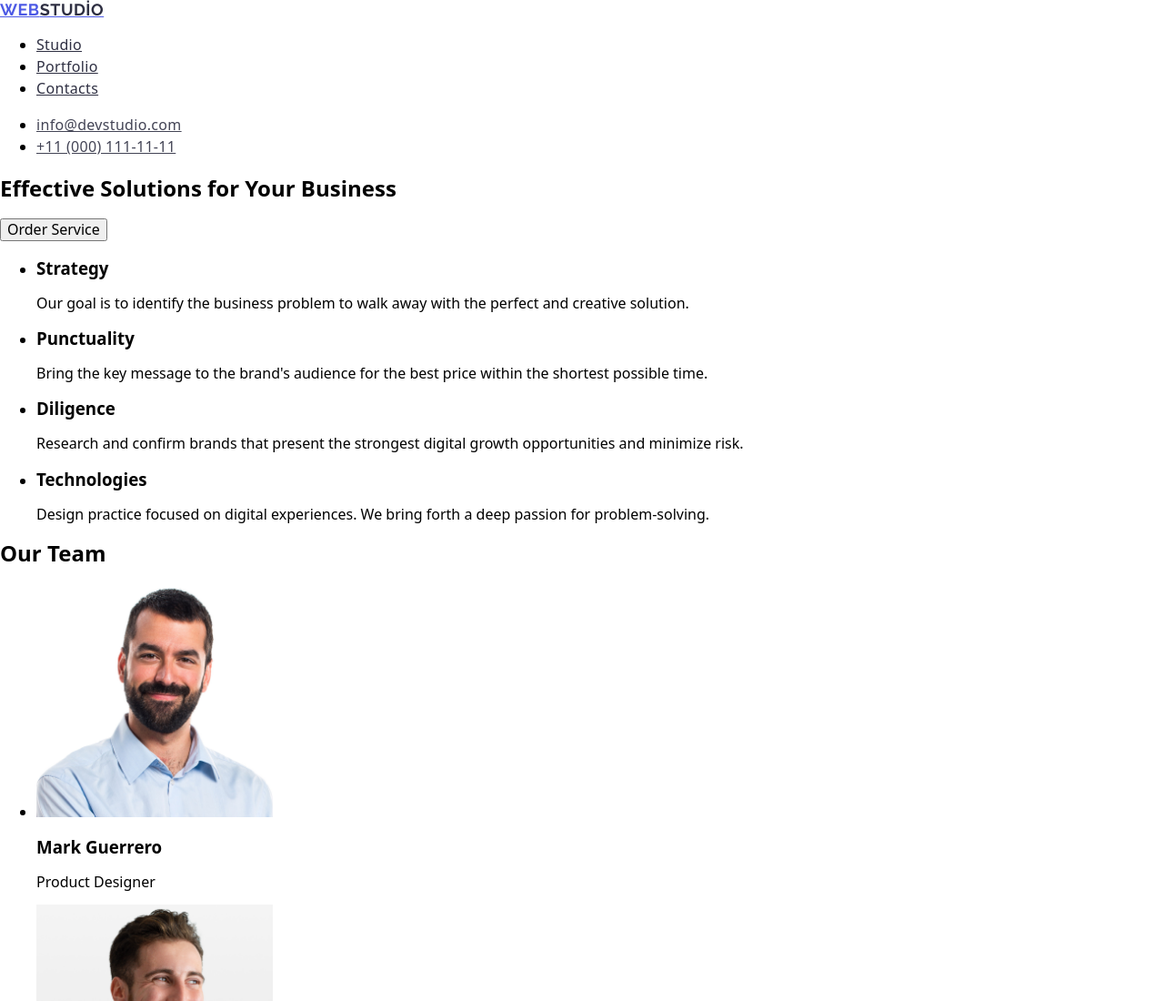
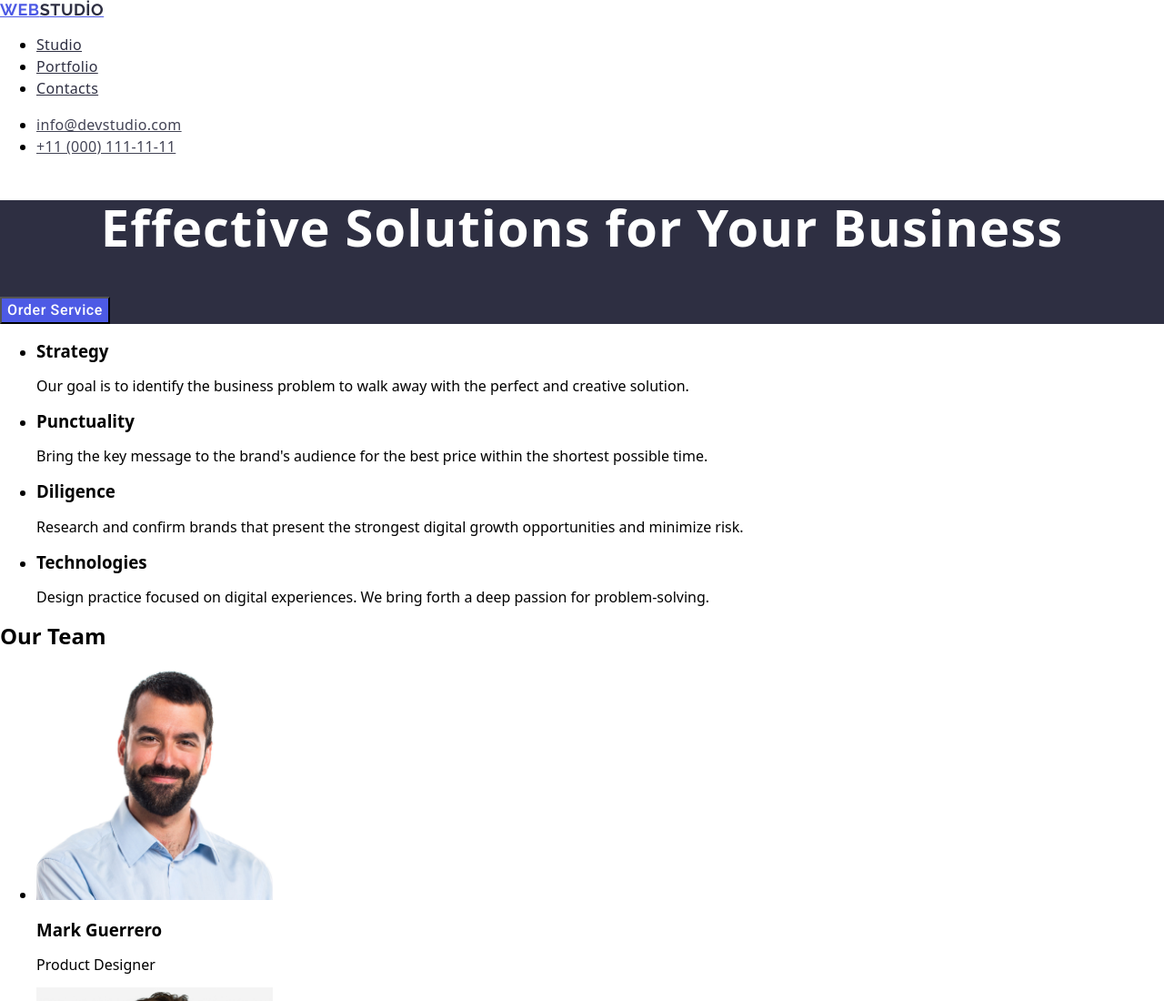
Before and after one commit to UmutcanDurkut/goit-markup-hw-02, a plain HTML site: page index.html in a window 1280 px wide. Shown: the top 1100 px of the page at 91% size. Drawn offline with nearby package versions, Linux system fonts and the light colour scheme.

Commit message:
section one complete

```diff
--- a/css/styles.css
+++ b/css/styles.css
@@ -50,3 +50,33 @@
 .address-link:focus {
   color: var(--ocean);
 }
+/* < Body / Section > */
+
+.hero {
+  background-color: #2e2f42;
+}
+/* < Titles / Başlıklar > */
+.h1-title {
+  font-size: 56px;
+  line-height: 1.07;
+  text-align: center;
+  letter-spacing: 0.02em;
+  color: var(--white);
+}
+/* < Butonlar / Buttons > */
+button {
+  cursor: pointer;
+}
+.button-item {
+  background-color: var(--iris);
+  font-family: var(--roboto);
+  font-weight: 500;
+  font-size: 16px;
+  line-height: 1.5;
+  letter-spacing: 0.04em;
+  color: var(--white);
+}
+.button-item:hover,
+.button-item:focus {
+  background-color: var(--ocean);
+}
--- a/index.html
+++ b/index.html
@@ -68,9 +68,9 @@
       <!-- Section-1 -->
 
       <section class="hero">
-        <h1>Effective Solutions for Your Business</h1>
+        <h1 class="h1-title">Effective Solutions for Your Business</h1>
 
-        <button type="button">Order Service</button>
+        <button class="button-item" type="button">Order Service</button>
       </section>
 
       <!-- Section-2 -->
```
